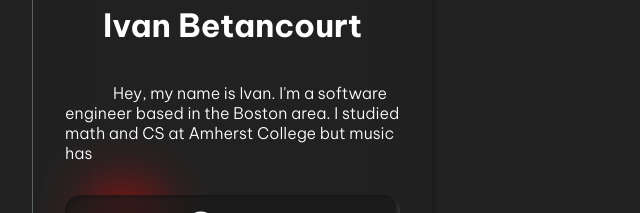
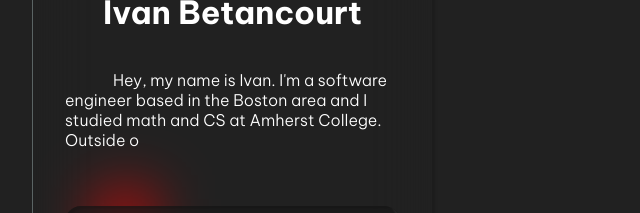
Before and after one commit to ivanbetancxurt/ivanbetancxurt, a React (Vite) app: page / in a window 1280 px wide. Shown: the part 305-518 px from the top of the page, without its empty margins (0-640 px from the left). Built offline with nearby package versions, Linux system fonts and the light colour scheme; a web font is replaced by a local one.

Commit message:
Tweak card

```diff
--- a/src/App.scss
+++ b/src/App.scss
@@ -23,7 +23,7 @@
   display: flex;
   flex-direction: column;
   justify-content: space-evenly;
-  height: fit-content;
+  height: 100%;
   width: 25rem;
   background-color: transparent;
   backdrop-filter: blur(30px);
@@ -64,6 +64,7 @@
 
 .bio {
   text-indent: 3rem;
+  height: 7rem;
 }
 
 .typed-cursor {
@@ -82,7 +83,7 @@
   align-items: center;
   gap: 0.6rem;
   box-shadow: inset 3px 3px 3px rgba(0, 0, 0, 0.15), inset -3px -3px 3px rgba(255, 255, 255, 0.1);
-  transition: background-color 0.4s ease;
+  transition: background-color 0.2s ease;
 }
 
 .link:hover {
--- a/src/App.tsx
+++ b/src/App.tsx
@@ -5,7 +5,7 @@ import Typed from "typed.js";
 import { FontAwesomeIcon } from "@fortawesome/react-fontawesome";
 import { faGithub } from "@fortawesome/free-brands-svg-icons";
 import { faSquareLinkedin } from "@fortawesome/free-brands-svg-icons";
-import { faPaperPlane, faAt } from "@fortawesome/free-solid-svg-icons"
+import { faAt } from "@fortawesome/free-solid-svg-icons"
 
 
 function App() {
@@ -14,7 +14,7 @@ function App() {
     useEffect(() => {
         const typed = new Typed(bio.current, {
             strings: [
-                "Hey, my name is Ivan. I'm a software engineer based in the Boston area. I studied math and CS at Amherst College but music has my heart, with a soft spot for classical piano. Feel free to reach out for anything!",
+                "Hey, my name is Ivan. I'm a software engineer based in the Boston area and I studied math and CS at Amherst College. Outside of work, I'm deep into music; all kinds, but classical piano especially. Feel free to reach out for whatever.",
             ],
             typeSpeed: 35,
             showCursor: true,
@@ -56,9 +56,7 @@ function App() {
                             LinkedIn
                         </a>
                         <a
-                            href="https://www.linkedin.com/in/ivan-andre-betancourt/"
-                            target="_blank"
-                            rel="noopener noreferrer"
+                            href="mailto:ivanab252@gmail.com"
                             className="link"
                         >
                             <FontAwesomeIcon icon={faAt} style={{ fontSize: "1.8rem" }} />
```
